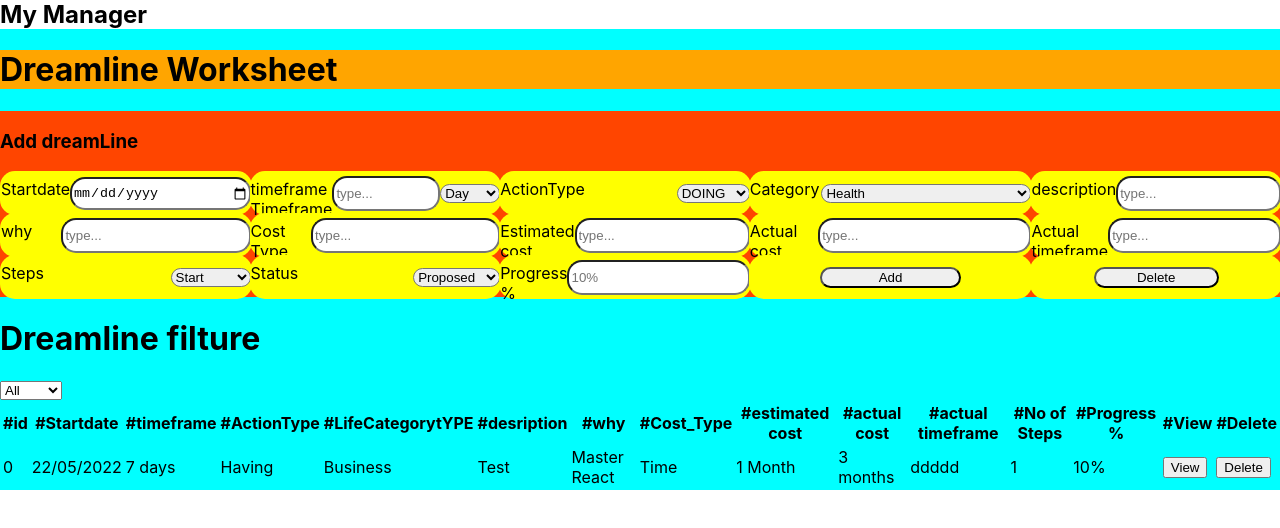
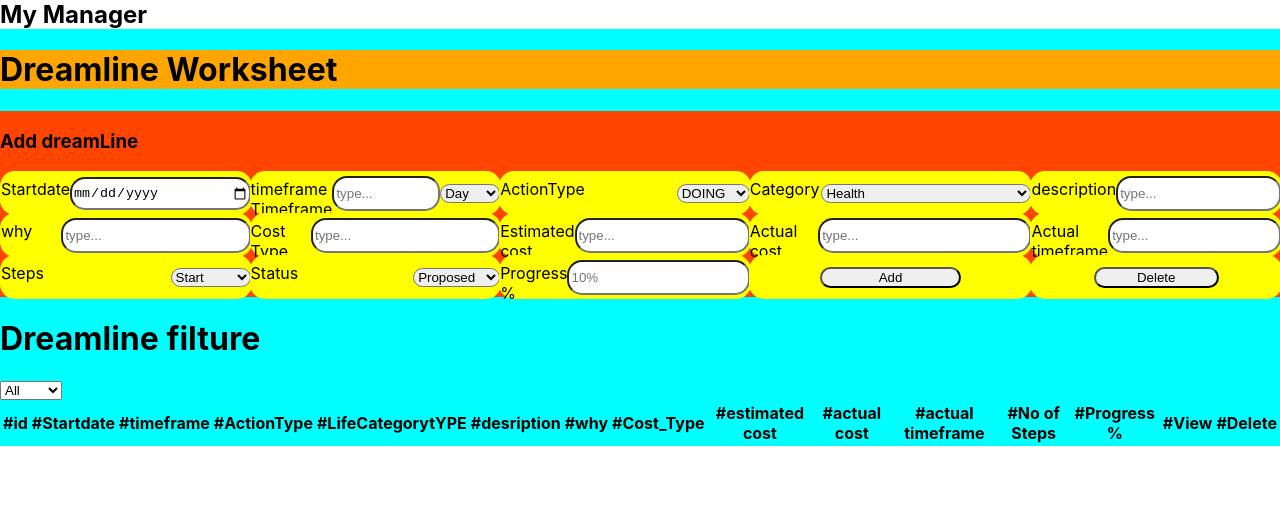
Before and after one commit to Sithembiso1370/Life_Manager, a React (Create React App) app: page / in a window 1280 px wide. Shown: the top 528 px of the page. Built offline with nearby package versions, Linux system fonts and the light colour scheme.

Commit message:
morning commits

```diff
--- a/src/Pages/Dreamline/DreamlineFilture.js
+++ b/src/Pages/Dreamline/DreamlineFilture.js
@@ -33,24 +33,40 @@ const dreamz = [{
 },
 ]
 function DreamlineFilture() {
+
+
+
     // Create a stateValue to hold starter dreamlines
-    const [Dreamlines, setDreamlines] = useState([
-        {
-            id : 0,
-            date: "22/05/2022",
-            timeframe: "7 days",
-            ActionType: "Having",
-            LifeCategorytYPE: "Business",
-            desription: "Test",
-            why: "Master React",
-            Cost_Type: "Time",
-            estimatedcost: "1 Month",
-            actualcost: "3 months",
-           actualtimeframe: "ddddd",
-            Steps: ['Start'],
-            Progress: "10%",
-        }
-    ]);
+    // [
+    //     {
+    //         id : 0,
+    //         date: "22/05/2022",
+    //         timeframe: "7 days",
+    //         ActionType: "Having",
+    //         LifeCategorytYPE: "Business",
+    //         desription: "Test",
+    //         why: "Master React",
+    //         Cost_Type: "Time",
+    //         estimatedcost: "1 Month",
+    //         actualcost: "3 months",
+    //        actualtimeframe: "ddddd",
+    //         Steps: ['Start'],
+    //         Progress: "10%",
+    //     }
+    // ]
+
+
+
+    const items = JSON.parse(localStorage.getItem('Dreamlines')) ? JSON.parse(localStorage.getItem('Dreamlines')) : [];
+    const [Dreamlines, setDreamlines] = useState(items);
+    // const [Dreamlines, setDreamlines] = useState([]);
+
+    // for (const Dreamline of Dreamlines) {
+    //     console.log("dream :",Dreamline)
+    // }
+
+    console.log("dream :",Dreamlines[0])
+
     // Create a stateValue to hold a dreamline
     const [Dreamline, setDreamline] = useState([{
         id : 0,
@@ -130,7 +146,7 @@ function DreamlineFilture() {
                         <td>{dream.estimatedcost}</td>
                         <td>{dream.actualcost}</td>
                         <td>{dream.actualtimeframe}</td>
-                        <td>{dream.Steps.length}</td>
+                        {/* <td>{dream.Steps.length}</td> */}
                         <td>{dream.Progress}</td>
                         <td><button>View</button></td>
                         <td><button>Delete</button></td>
--- a/src/Pages/Dreamline/Dreamline_crud.js
+++ b/src/Pages/Dreamline/Dreamline_crud.js
@@ -6,14 +6,10 @@ import React,{useState,useEffect} from 'react';
 
 function Dreamlinecrud() {
     const dateTodayy = new Date();
-    const [Dreamlines, setDreamlines] = useState([]);
+    const items = JSON.parse(localStorage.getItem('Dreamlines')) ? JSON.parse(localStorage.getItem('Dreamlines')) : [];
+    const [Dreamlines, setDreamlines] = useState(items);
 
-    useEffect(() => {
-        const items = JSON.parse(localStorage.getItem('Dreamlines'));
-        if (items) {
-            setDreamlines(Dreamlines);
-        }
-    }, [Dreamlines]);
+
 
     const [date, setdate] = useState(new Date);
     const [timeframeNumber, settimeframeNumber] = useState(0);
@@ -38,6 +34,7 @@ function Dreamlinecrud() {
     const add2LocalStorage = (what,arrray) =>{
         try {
             localStorage.setItem(what, JSON.stringify(arrray));
+            console.log('added to local storage')
             return 1;
         } catch (error) {
             return 0;
@@ -47,8 +44,10 @@ function Dreamlinecrud() {
     const addDreamline = (e) =>{
         // SET THE DREAMLINE VALUES FOR EACH KEY
         try {
+
             setDreamlines([...Dreamlines,Dreamline]);
-            add2LocalStorage("Dreamlines",Dreamlines);
+            console.log([...Dreamlines,Dreamline]);
+            add2LocalStorage("Dreamlines",[...Dreamlines,Dreamline]);
         } catch (error) {
             console.log(error)
         }
```
